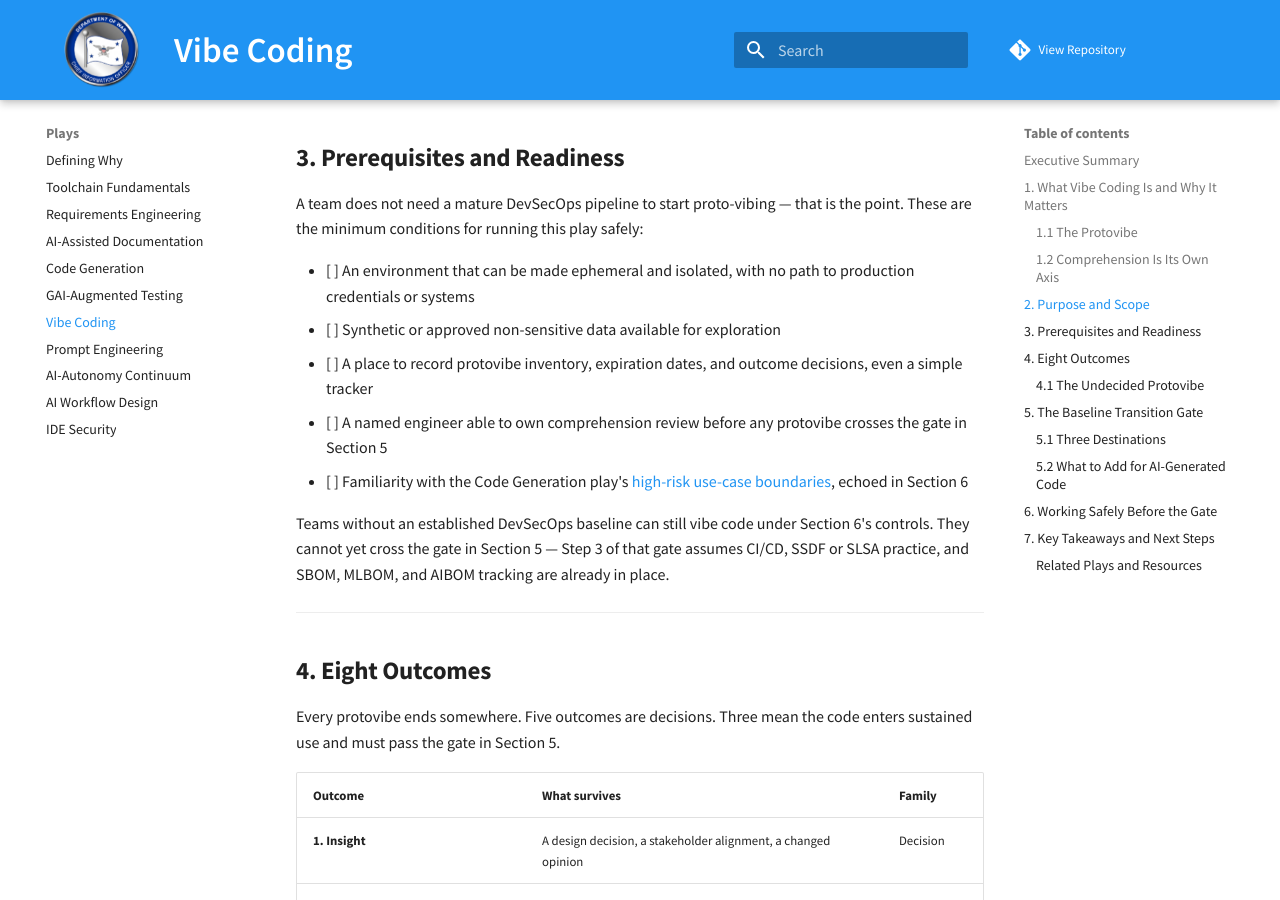
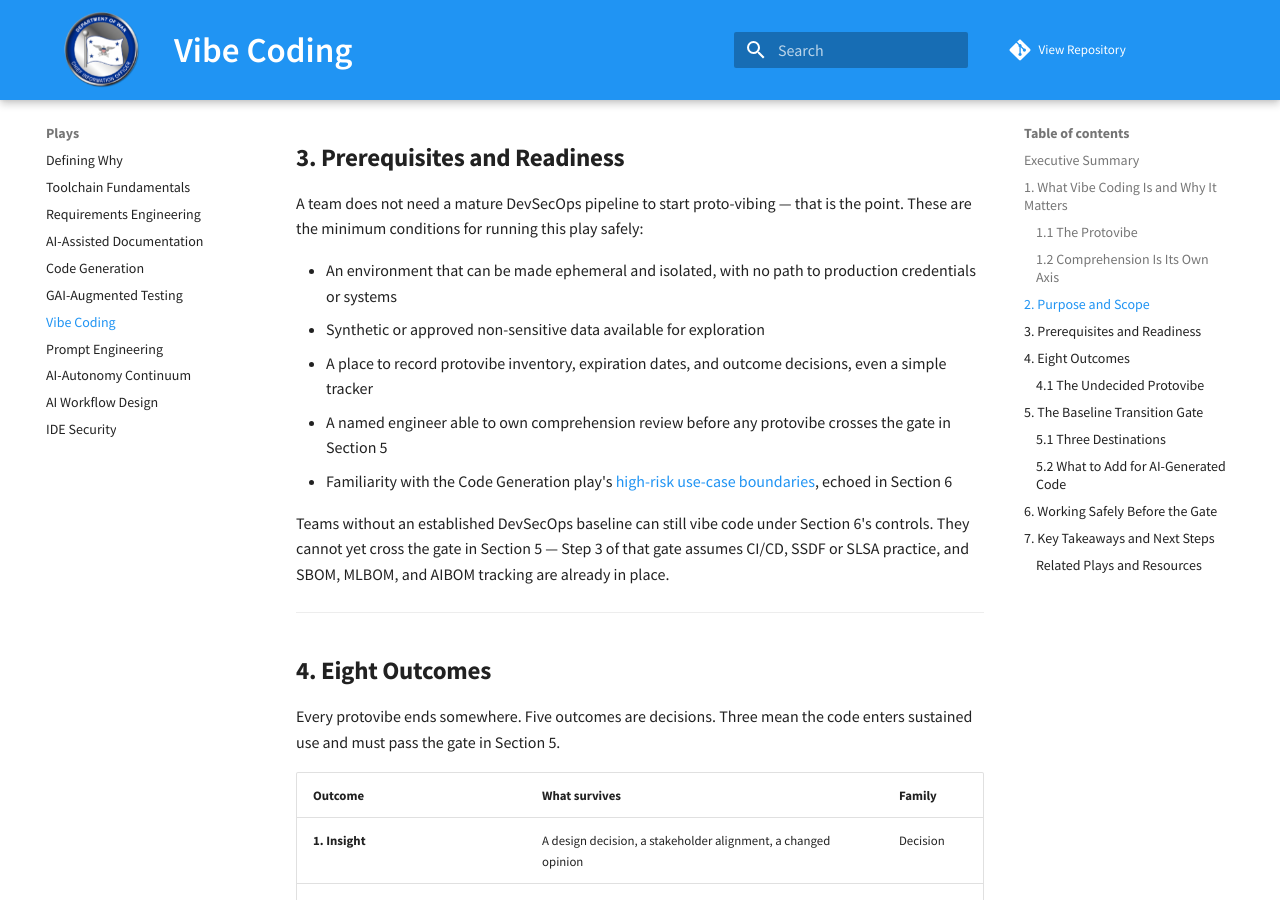
Before and after one commit to Code-dot-mil/AI4SDLC, an MkDocs documentation site: the page built from docs/plays/protovibe_play.md, in a window 1280 px wide and 900 px high, scrolled down 2715 px. Built offline with MkDocs 1.6.1 and Material for MkDocs 9.7.7, drawn with Linux system fonts in a browser that asks for light colours; comment, search, counter and statistics services are not loaded.

```diff
--- a/docs/plays/protovibe_play.md
+++ b/docs/plays/protovibe_play.md
@@ -65,11 +65,11 @@ This play governs what happens after a proto-vibing session ends: how a program
 
 A team does not need a mature DevSecOps pipeline to start proto-vibing — that is the point. These are the minimum conditions for running this play safely:
 
-- [ ] An environment that can be made ephemeral and isolated, with no path to production credentials or systems
-- [ ] Synthetic or approved non-sensitive data available for exploration
-- [ ] A place to record protovibe inventory, expiration dates, and outcome decisions, even a simple tracker
-- [ ] A named engineer able to own comprehension review before any protovibe crosses the gate in Section 5
-- [ ] Familiarity with the Code Generation play's [high-risk use-case boundaries](code-gen-play.md#high-risk-use-cases), echoed in Section 6
+- An environment that can be made ephemeral and isolated, with no path to production credentials or systems
+- Synthetic or approved non-sensitive data available for exploration
+- A place to record protovibe inventory, expiration dates, and outcome decisions, even a simple tracker
+- A named engineer able to own comprehension review before any protovibe crosses the gate in Section 5
+- Familiarity with the Code Generation play's [high-risk use-case boundaries](code-gen-play.md#high-risk-use-cases), echoed in Section 6
 
 Teams without an established DevSecOps baseline can still vibe code under Section 6's controls. They cannot yet cross the gate in Section 5 — Step 3 of that gate assumes CI/CD, SSDF or SLSA practice, and SBOM, MLBOM, and AIBOM tracking are already in place.
 
```
